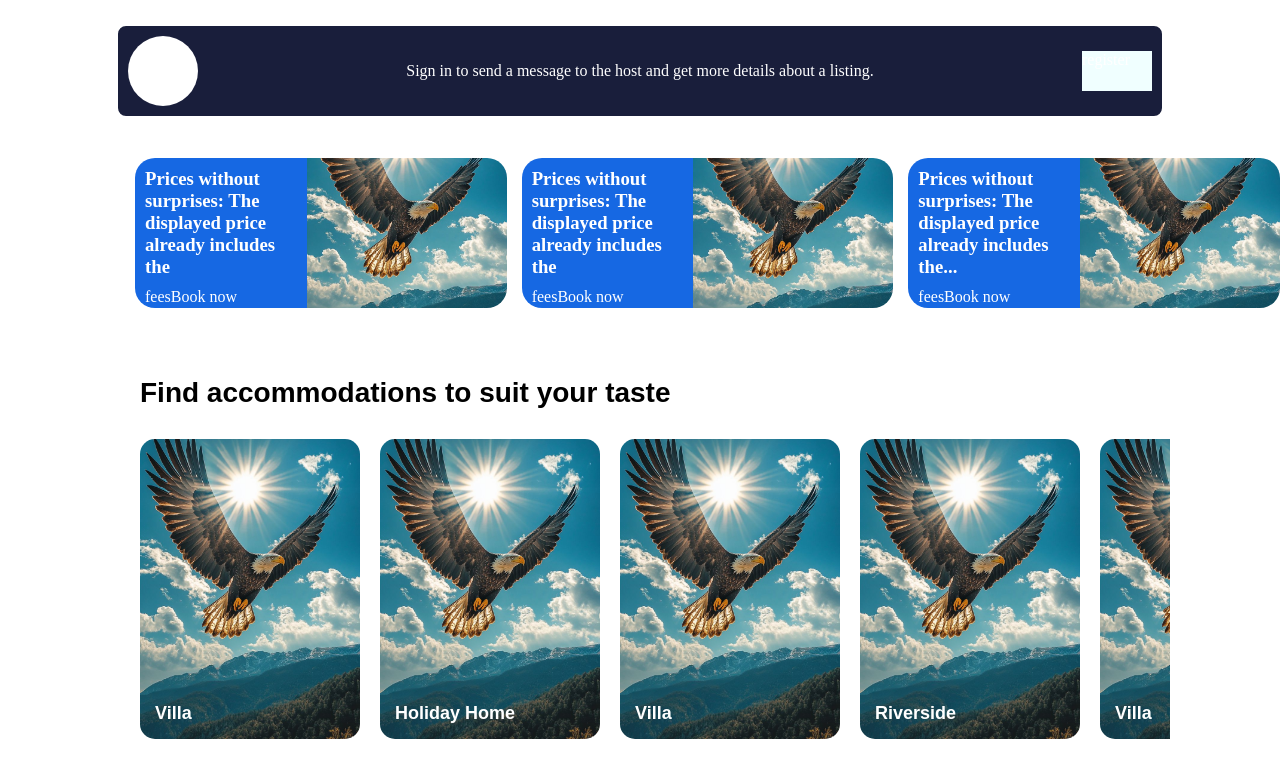
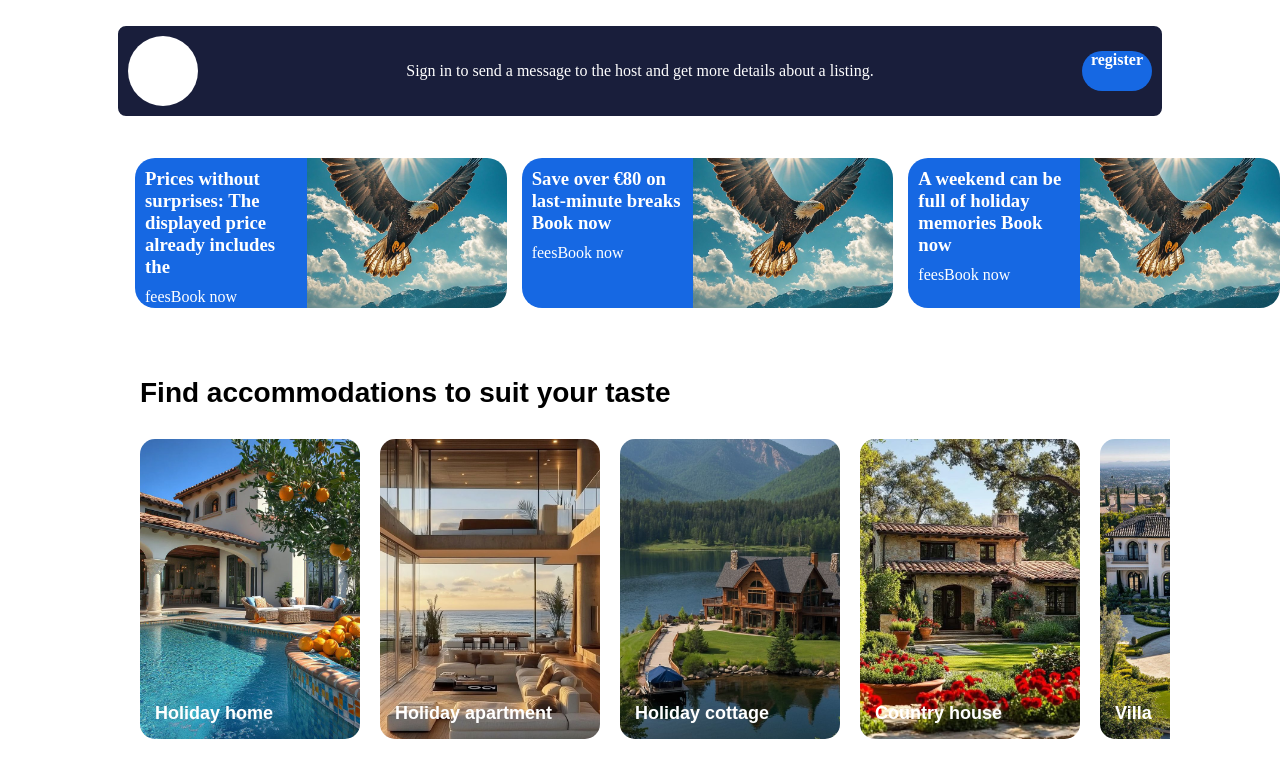
Before and after one commit to GedIra/clone, a plain HTML site: page index.html in a window 1280 px wide. Shown: the part 640-1418 px from the top of the page. Drawn offline with Linux system fonts and the light colour scheme.

Commit message:
Adding homes pictures

```diff
--- a/index.html
+++ b/index.html
@@ -46,7 +46,7 @@
 
                 <div class="ads">
                     <div class="text">
-                        <h3 style="margin: 0 0 10px 0;">Prices without surprises: The displayed price already includes the </h3>
+                        <h3 style="margin: 0 0 10px 0;">Save over €80 on last-minute breaks Book now</h3>
                         <a>feesBook now</a>
                     </div>
                     <div class="img"></div>
@@ -54,7 +54,7 @@
 
                 <div class="ads">
                     <div class="text">
-                        <h3 style="margin: 0 0 10px 0;">Prices without surprises: The displayed price already includes the...</h3>
+                        <h3 style="margin: 0 0 10px 0;">A weekend can be full of holiday memories Book now</h3>
                         <a>feesBook now</a>
                     </div>
                     <div class="img"></div>
@@ -64,29 +64,23 @@
             <div class="accommodation">
                 <h1>Find accommodations to suit your taste</h1>
                 <div class="acc-card-container">
-                    <div class="acc-card" style="background-image: url('images/pic.jpeg');">
+                    <div class="acc-card" style="background-image: url('images/home1.jpeg');">
+                        <p>Holiday home</p>
+                    </div>
+                    <div class="acc-card" style="background-image: url('images/home2.jpeg');">
+                        <p>Holiday apartment</p>
+                    </div>
+                    <div class="acc-card" style="background-image: url('images/home3.jpeg');">
+                        <p>Holiday cottage</p>
+                    </div>
+                    <div class="acc-card" style="background-image: url('images/home4.jpeg');">
+                        <p>Country house</p>
+                    </div>
+                    <div class="acc-card" style="background-image: url('images/home5.jpeg');">
                         <p>Villa</p>
                     </div>
-                    <div class="acc-card" style="background-image: url('images/pic.jpeg');">
-                        <p>Holiday Home</p>
-                    </div>
-                    <div class="acc-card" style="background-image: url('images/pic.jpeg');">
-                        <p>Villa</p>
-                    </div>
-                    <div class="acc-card" style="background-image: url('images/pic.jpeg');">
-                        <p>Riverside</p>
-                    </div>
-                    <div class="acc-card" style="background-image: url('images/pic.jpeg');">
-                        <p>Villa</p>
-                    </div>
-                    <div class="acc-card" style="background-image: url('images/pic.jpeg');">
-                        <p>Sunset</p>
-                    </div>
-                    <div class="acc-card" style="background-image: url('images/pic.jpeg');">
-                        <p>Travel</p>
-                    </div>
-                    <div class="acc-card" style="background-image: url('images/pic.jpeg');">
-                        <p>Villa</p>
+                    <div class="acc-card" style="background-image: url('images/home6.jpeg');">
+                        <p>Chalet</p>
                     </div>
                 </div>
 
--- a/main.css
+++ b/main.css
@@ -120,7 +120,11 @@ body{
 .register {
     width: 70px;
     height: 40px;
-    background-color: azure;
+    text-align: center;
+    color: white;
+    font-weight: bold;
+    border-radius: 20px;
+    background-color: #1668e3;
 }
 
 .hold{
@@ -154,36 +158,6 @@ body{
     background-color: #1668e3;
     flex: 1; /* fills remaining space */
 }
-
-/* #accommodation{
-    margin-left: 135px;
-    margin-top: 20px;
-    font-size: 30px;
-}
-
-.items{
-    position: relative;
-    display: flex;
-    flex-direction: row;
-    margin-left: 135px;
-    overflow: hidden;
-
-
-}
-
-.card{
-    position: absolute;
-    background-image: url("images/pic.jpeg");
-    background-position: center;
-    background-size: cover;
-    margin-left: 20px;
-    height: 250px;
-    border: solid 4px black;
-    border-radius: 10px;
-    width: 200px;
-    background-repeat: no-repeat;
-} */
-
 
 .accommodation {
     padding: 40px;
```
Also changed, not shown: images/home1.jpeg (added), images/home2.jpeg (added), images/home3.jpeg (added), images/home4.jpeg (added), images/home5.jpeg (added), images/home6.jpeg (added).
